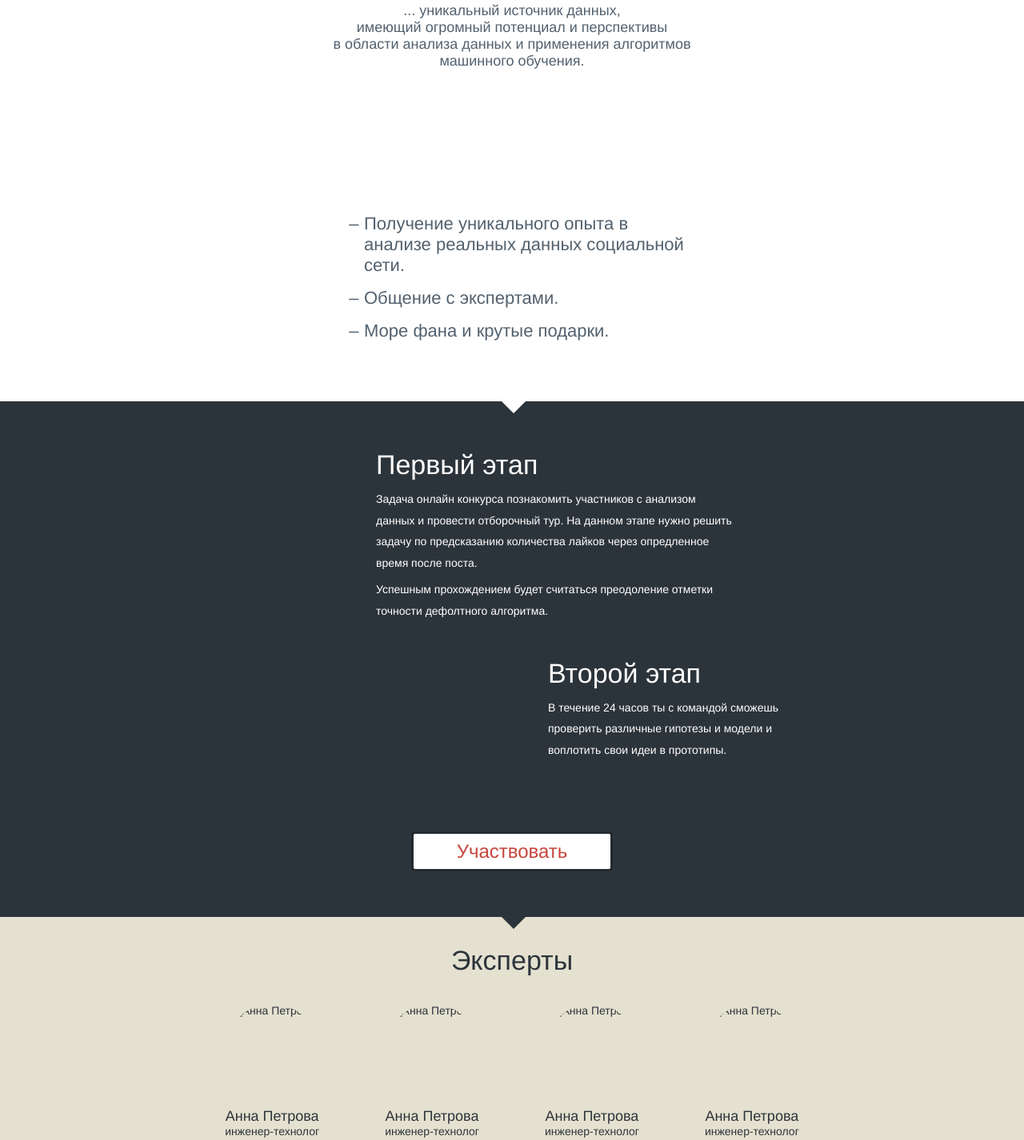
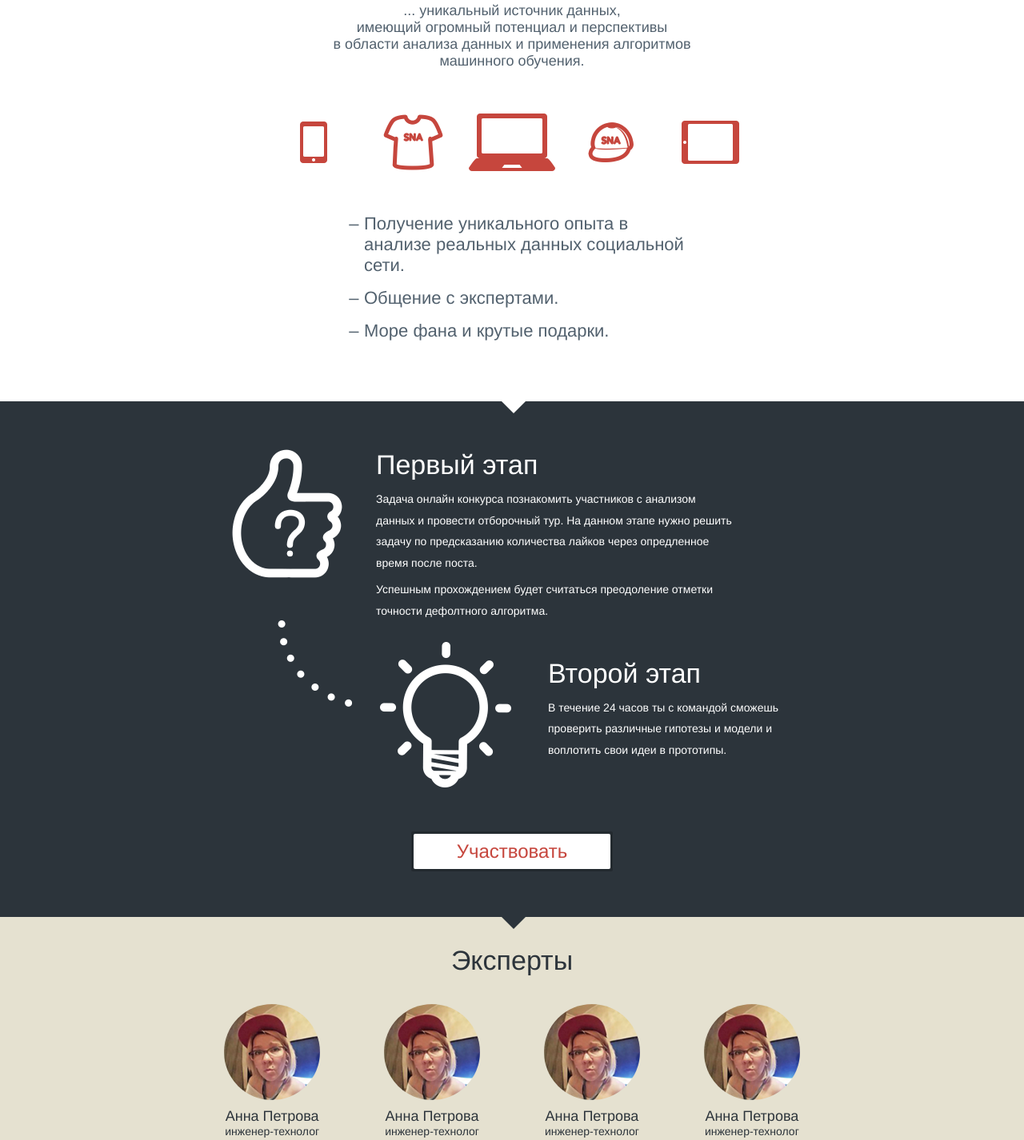
Before and after one commit to robhrt7/markup-process, a website: page index.html in a window 1280 px wide. Shown: the part 941-2367 px from the top of the page at 80% size. Drawn offline with nearby package versions, Linux system fonts and the light colour scheme; files that its build step writes are made by us from their sources; the site is published under a folder, as on GitHub Pages, so addresses that start at the root find nothing.

Commit message:
Relative paths for github

```diff
--- a/css/less/project/logo.less
+++ b/css/less/project/logo.less
@@ -4,7 +4,7 @@
   height: 20px;
 
   //Retina
-  background-image: url(/i/logo.png); //TODO: optimize for non retina
+  background-image: url(../i/logo.png); //TODO: optimize for non retina
   background-size: cover;
 
   text-indent: -9999px;
--- a/css/less/project/steps.less
+++ b/css/less/project/steps.less
@@ -24,7 +24,7 @@
 
   &.__1 {
     padding-right: 70px;
-    background-image: url(/i/step/step_1.png);
+    background-image: url(../i/step/step_1.png);
     background-size: 138px;
     }
 
@@ -34,7 +34,7 @@
     margin-top: 25px;
     padding-left: 210px;
     padding-top: 20px;
-    background-image: url(/i/step/step_2.png);
+    background-image: url(../i/step/step_2.png);
     background-size: 164px;
 
     &:before {
@@ -44,7 +44,7 @@
       width: 93px;
       height: 108px;
       margin-right: 35px;
-      background-image: url(/i/step/step_dots.png);
+      background-image: url(../i/step/step_dots.png);
       background-size: cover;
       }
     }
--- a/css/less/project/why.less
+++ b/css/less/project/why.less
@@ -49,27 +49,27 @@
   background-position: 50%;
 
   &.__1 {
-    background-image: url(/i/demo/demo_1.png);
+    background-image: url(../i/demo/demo_1.png);
     background-size: 34px;
     }
 
   &.__2 {
-    background-image: url(/i/demo/demo_2.png);
+    background-image: url(../i/demo/demo_2.png);
     background-size: 75px;
     }
 
   &.__3 {
-    background-image: url(/i/demo/demo_3.png);
+    background-image: url(../i/demo/demo_3.png);
     background-size: 108px 72px;
     }
 
   &.__4 {
-    background-image: url(/i/demo/demo_4.png);
+    background-image: url(../i/demo/demo_4.png);
     background-size: 57px;
     }
 
   &.__5 {
-    background-image: url(/i/demo/demo_5.png);
+    background-image: url(../i/demo/demo_5.png);
     background-size: 72px;
     }
   }
--- a/index.html
+++ b/index.html
@@ -9,7 +9,7 @@
 
     <link href="css/main.css" rel="stylesheet">
 
-    <!--[if lt IE 9]><script src="/lib/html5shiv.js"></script><![endif]-->
+    <!--[if lt IE 9]><script src="lib/html5shiv.js"></script><![endif]-->
 </head>
 <body>
 
@@ -142,22 +142,22 @@
 
             <ul class="experts_ul">
                 <li class="experts_li">
-                    <div class="experts_avatar"><img class="experts_avatar-img" src="/i/stub/user.jpg" alt="Анна Петрова"></div>
+                    <div class="experts_avatar"><img class="experts_avatar-img" src="i/stub/user.jpg" alt="Анна Петрова"></div>
                     <div class="experts_name">Анна Петрова</div>
                     инженер-технолог
                 </li>
                 <li class="experts_li">
-                    <div class="experts_avatar"><img class="experts_avatar-img" src="/i/stub/user.jpg" alt="Анна Петрова"></div>
+                    <div class="experts_avatar"><img class="experts_avatar-img" src="i/stub/user.jpg" alt="Анна Петрова"></div>
                     <div class="experts_name">Анна Петрова</div>
                     инженер-технолог
                 </li>
                 <li class="experts_li">
-                    <div class="experts_avatar"><img class="experts_avatar-img" src="/i/stub/user.jpg" alt="Анна Петрова"></div>
+                    <div class="experts_avatar"><img class="experts_avatar-img" src="i/stub/user.jpg" alt="Анна Петрова"></div>
                     <div class="experts_name">Анна Петрова</div>
                     инженер-технолог
                 </li>
                 <li class="experts_li">
-                    <div class="experts_avatar"><img class="experts_avatar-img" src="/i/stub/user.jpg" alt="Анна Петрова"></div>
+                    <div class="experts_avatar"><img class="experts_avatar-img" src="i/stub/user.jpg" alt="Анна Петрова"></div>
                     <div class="experts_name">Анна Петрова</div>
                     инженер-технолог
                 </li>
```
Also changed, not shown: README.md.
